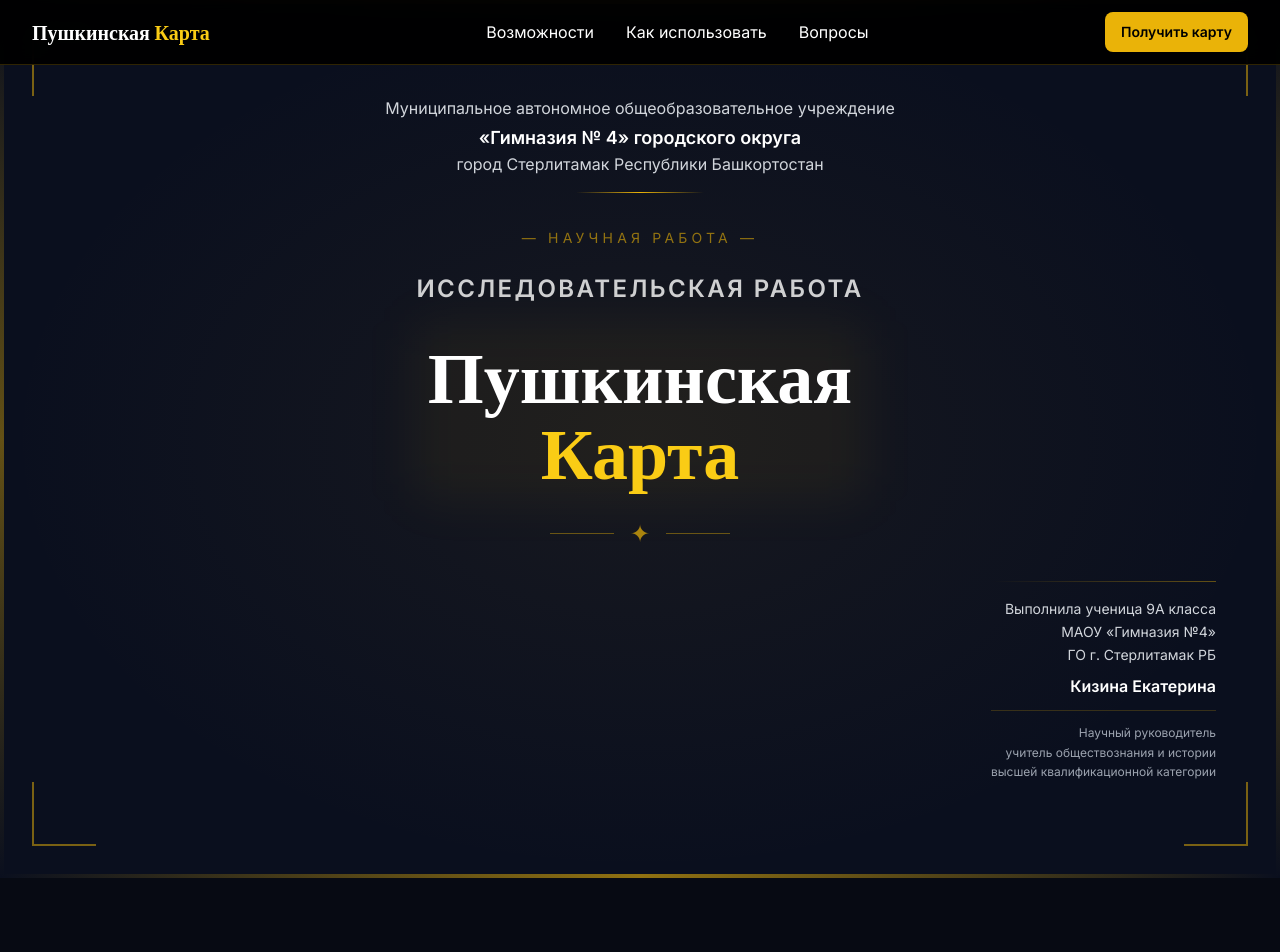
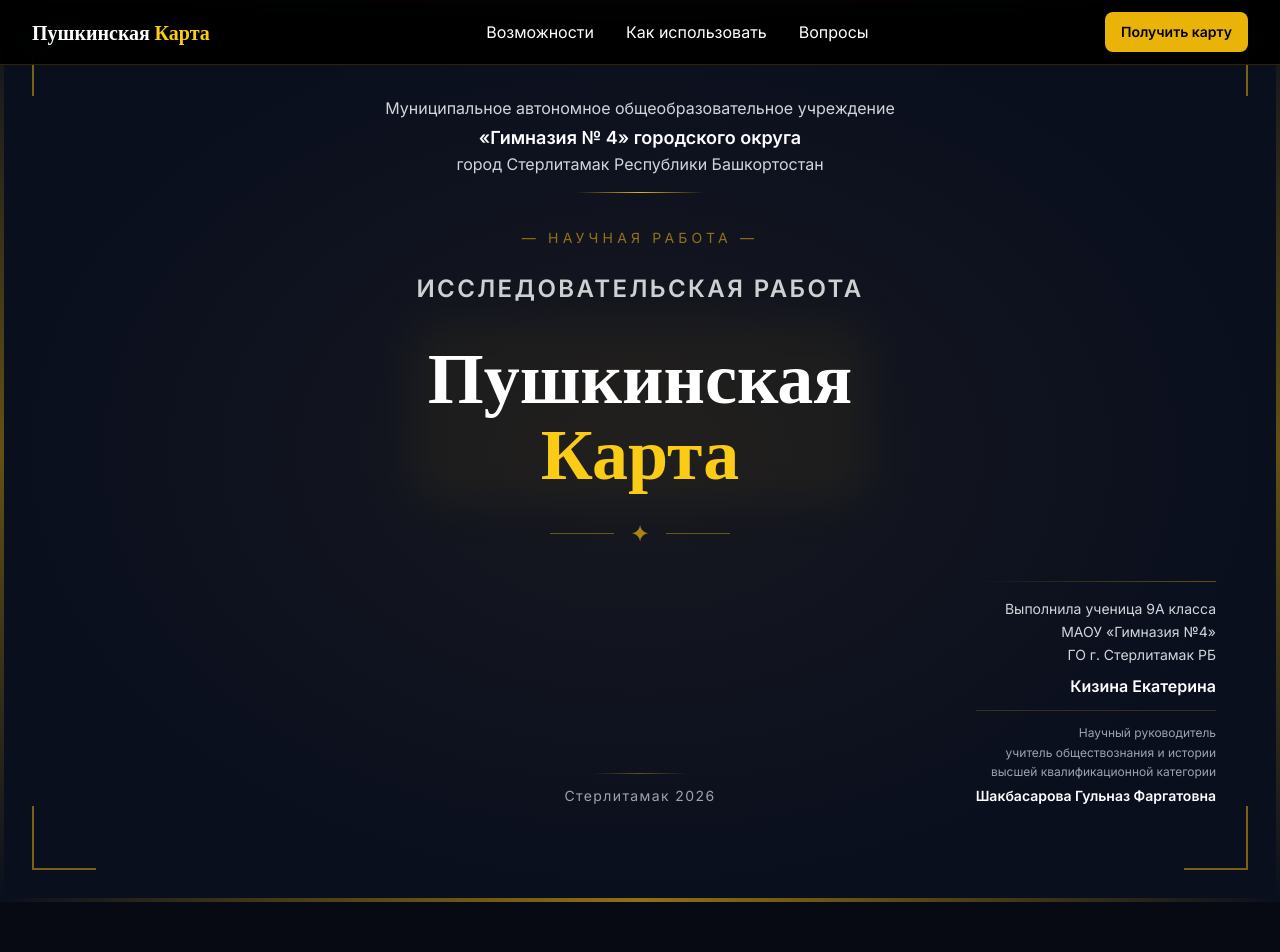
Before and after one commit to pr-poehali-dev/skyline-transformation-1, a React (Vite) app: page / in a window 1280 px wide. Shown: the top 952 px of the page. Built offline with nearby package versions, Linux system fonts and the light colour scheme.

Commit message:
Добавить титульный лист презентации Пушкинская карта

```diff
--- a/src/components/hero-webgl.tsx
+++ b/src/components/hero-webgl.tsx
@@ -60,8 +60,22 @@ export const Hero3DWebGL = () => {
           </div>
         </div>
 
-        {/* Низ — автор справа */}
-        <div className="flex justify-end pb-4 md:pb-8">
+        {/* Низ — автор справа + город по центру */}
+        <div className="flex items-end justify-between pb-4 md:pb-8">
+
+          {/* Пустое место слева */}
+          <div className="flex-1" />
+
+          {/* Город по центру */}
+          <div className="flex-1 text-center">
+            <div className="mx-auto w-24 h-px bg-gradient-to-r from-transparent via-yellow-500/40 to-transparent mb-3" />
+            <p className="text-gray-400 text-sm font-geist tracking-widest">
+              Стерлитамак 2026
+            </p>
+          </div>
+
+          {/* Автор справа */}
+          <div className="flex-1 flex justify-end">
             <div className="text-right max-w-xs">
               <div className="w-full h-px bg-gradient-to-l from-yellow-500/40 to-transparent mb-4" />
               <p className="text-gray-300 text-sm font-geist leading-relaxed">
@@ -86,8 +100,13 @@ export const Hero3DWebGL = () => {
                 <p className="text-gray-400 text-xs font-geist leading-relaxed">
                   высшей квалификационной категории
                 </p>
+                <p className="text-white text-sm font-semibold font-geist mt-1">
+                  Шакбасарова Гульназ Фаргатовна
+                </p>
               </div>
             </div>
+          </div>
+
         </div>
 
       </div>
```
Lines whose indentation alone changed are shown as unchanged.
